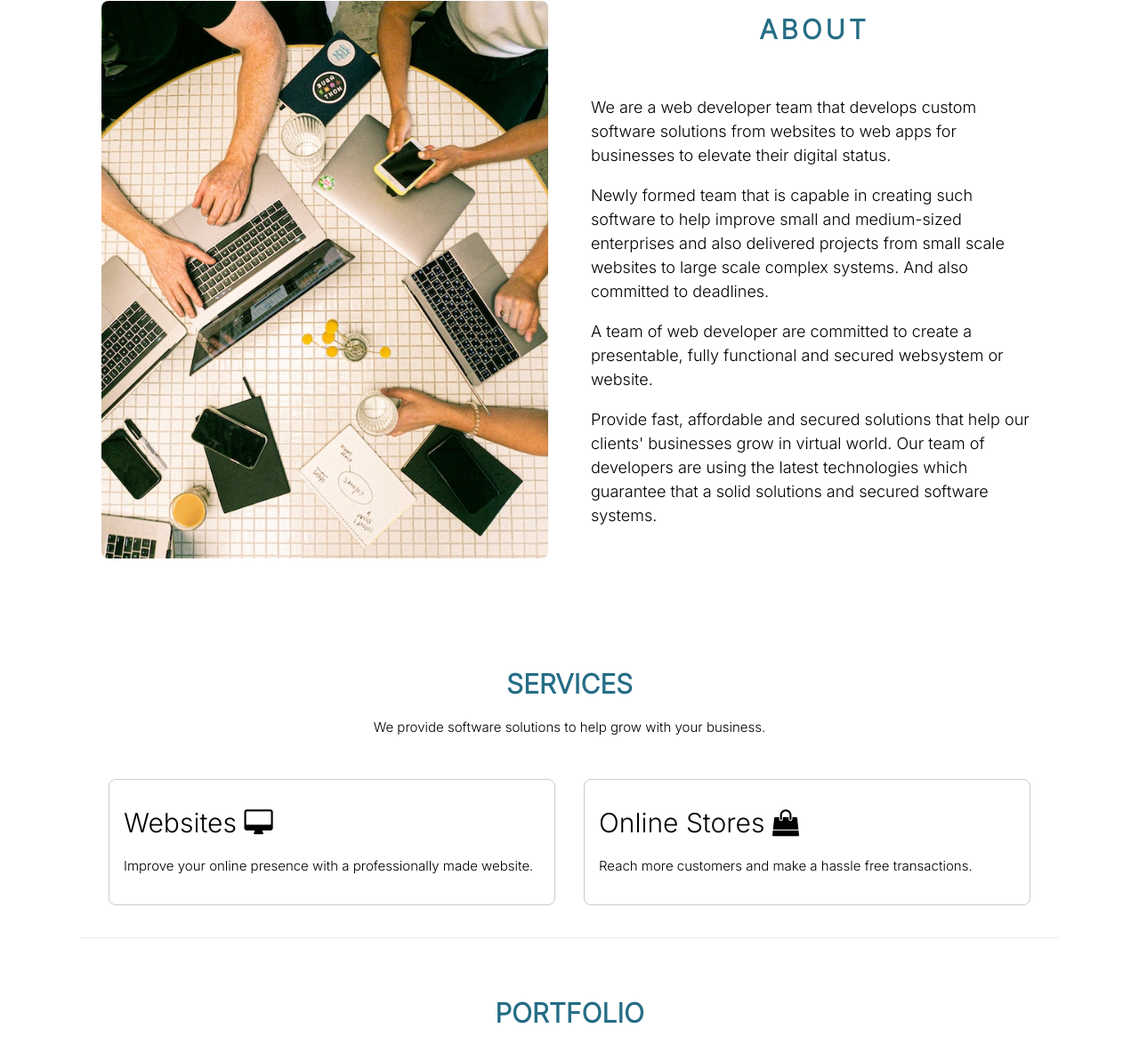
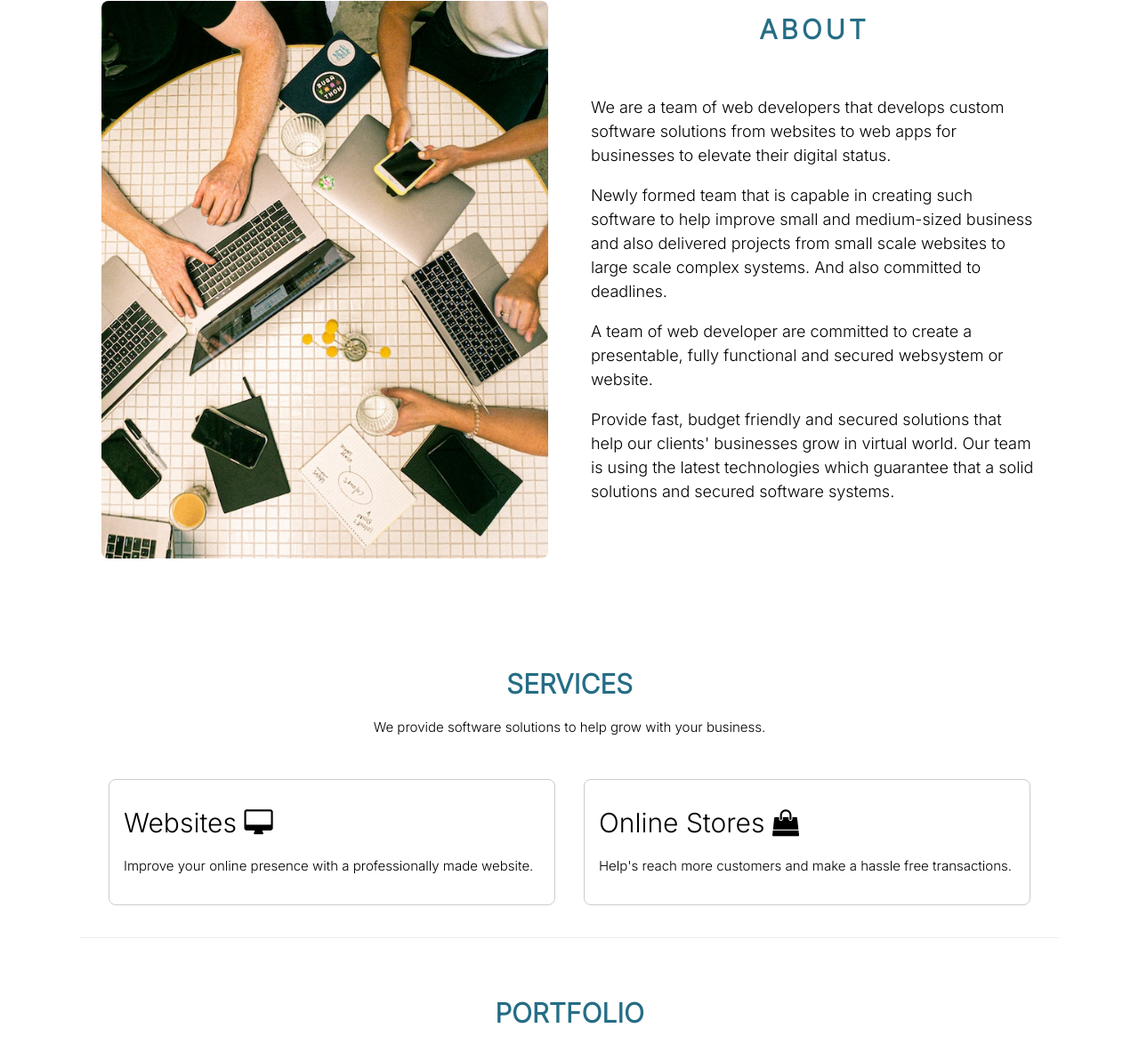
Before and after one commit to teamfortdevs/teamfortdevs.github.io, a plain HTML site: page index.html in a window 1280 px wide. Shown: the part 715-1889 px from the top of the page at 89% size. Drawn offline with nearby package versions, Linux system fonts and the light colour scheme.

Commit message:
Update index.html

```diff
--- a/index.html
+++ b/index.html
@@ -63,7 +63,7 @@ input[type=text]:focus-visible {
     <img class="w3-image" src="public/img/fortdevs-bg-x.jpg" alt="FortDevs Background" width="1600" height="1060">
     <div class="w3-display-middle w3-margin-top w3-center">
         <h1 class="w3-xxlarge w3-text-white" style="text-shadow: 4px 2px black"><span class="w3-padding w3-black w3-opacity-min fd-bg-color"><b>FD</b></span> <span class="w3-text-light-grey">FortDevs</span></h1>
-        <p class="w3-text-white w3-large w3-hide-medium w3-hide-small" style="text-shadow: 3px 1px black">Affordable and trusted softwares.</p>
+        <p class="w3-text-white w3-large w3-hide-medium w3-hide-small" style="text-shadow: 3px 1px black">Affordable, secured and presentable softwares.</p>
         <p class="w3-text-white w3-large w3-hide-medium w3-hide-small" style="text-shadow: 3px 1px black">We build websites and web apps to help your business grow in virtual realm.</p>
     </div>
 </header>
@@ -76,10 +76,10 @@ input[type=text]:focus-visible {
         </div>
         <div class="w3-col l6 s12 w3-padding-large">
             <h2 class="w3-center fd-text-color w3-wide"><b>ABOUT</b></h2><br>
-            <p class="w3-large">We are a web developer team that develops custom software solutions from websites to web apps for businesses to elevate their digital status.</p>
-            <p class="w3-large w3-text-black"> Newly formed team that is capable in creating such software to help improve small and medium-sized enterprises and also delivered projects from small scale websites to large scale complex systems. And also committed to deadlines.</p>
+            <p class="w3-large">We are a team of web developers that develops custom software solutions from websites to web apps for businesses to elevate their digital status.</p>
+            <p class="w3-large w3-text-black"> Newly formed team that is capable in creating such software to help improve small and medium-sized business and also delivered projects from small scale websites to large scale complex systems. And also committed to deadlines.</p>
             <p class="w3-large w3-text-black">A team of web developer are committed to create a presentable, fully functional and secured websystem or website.</p>
-            <p class="w3-large w3-text-black">Provide fast, affordable and secured solutions that help our clients' businesses grow in virtual world. Our team of developers are using the latest technologies which guarantee that a solid solutions and secured software systems.</p>
+            <p class="w3-large w3-text-black">Provide fast, budget friendly and secured solutions that help our clients' businesses grow in virtual world. Our team is using the latest technologies which guarantee that a solid solutions and secured software systems.</p>
         </div>
         <div class="w3-col l12 w3-padding-large w3-hide-large w3-center">
             <img src="public/img/fordevs-about.jpg" class="w3-round-large w3-image" alt="Team Picture" width="600" height="750">
@@ -101,7 +101,7 @@ input[type=text]:focus-visible {
     <div class="w3-col l6 w3-margin-bottom w3-container">
         <div class="w3-border w3-round-large w3-padding w3-padding-16">
             <h2 class="fd-hover">Online Stores <i class="fa fa-shopping-bag"></i></h2>
-            <p>Reach more customers and make a hassle free transactions.</p>
+            <p>Help's reach more customers and make a hassle free transactions.</p>
         </div>
     </div>
   </div>
```
